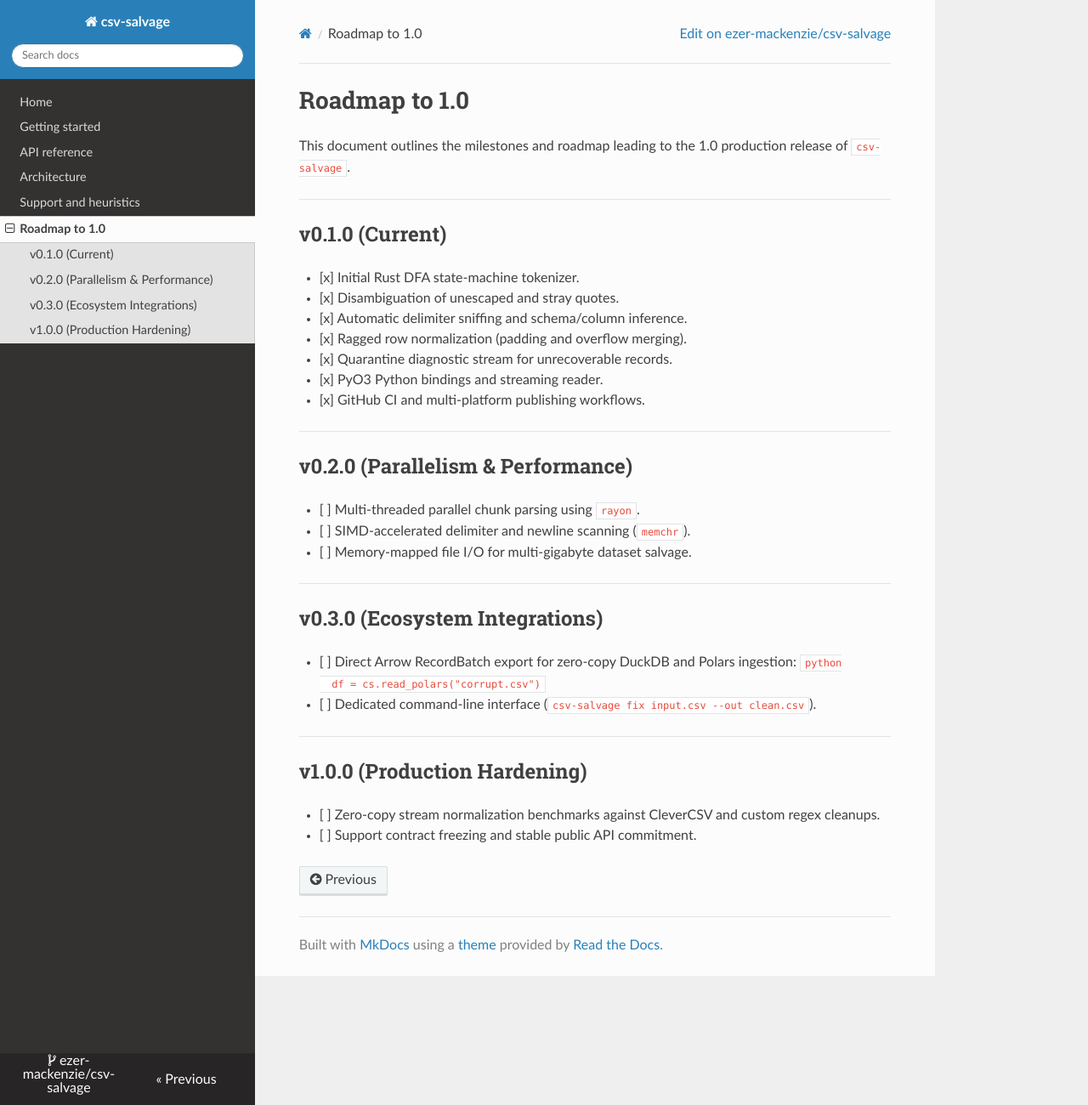
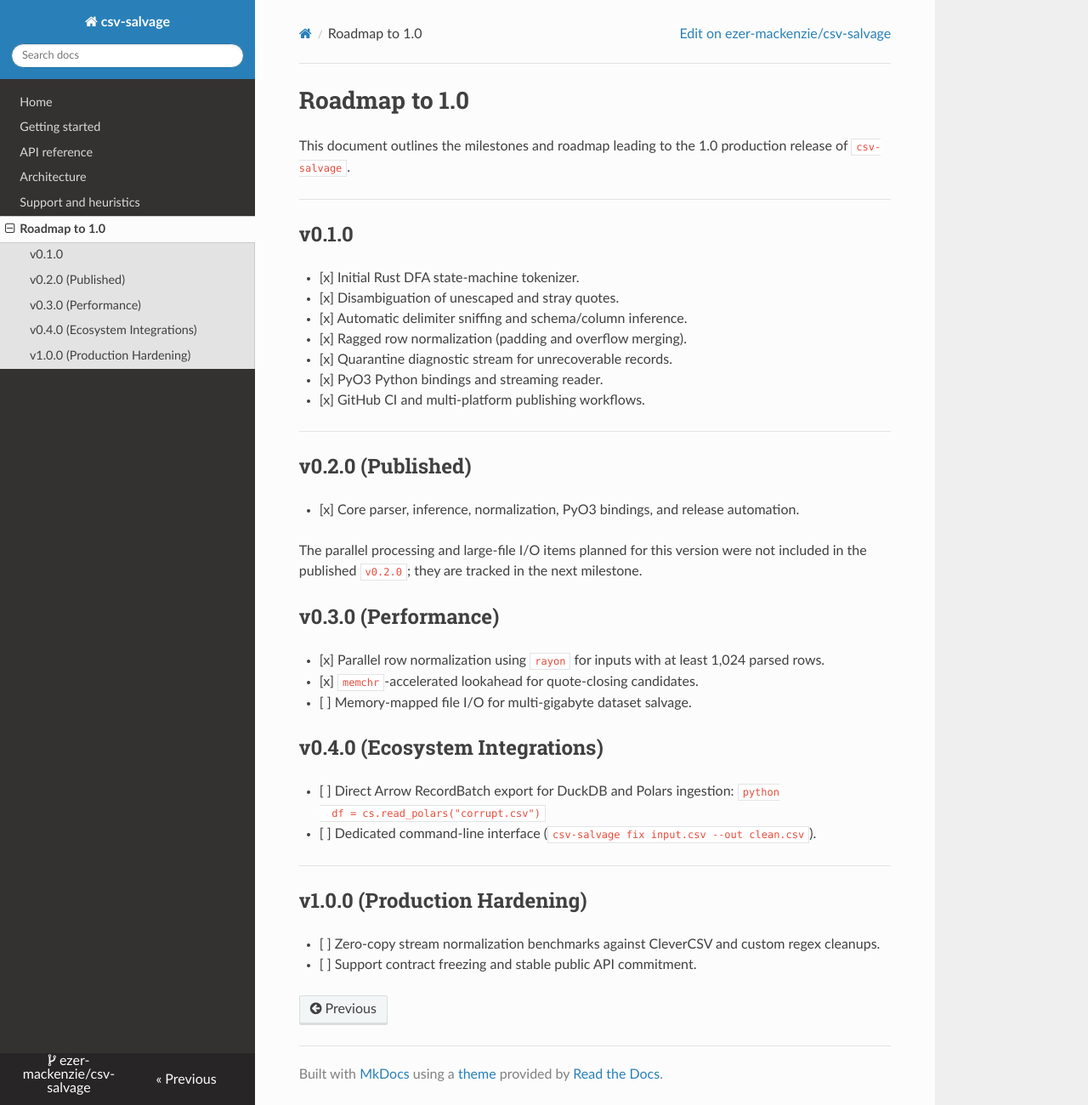
Before and after one commit to ezer-mackenzie/csv-salvage, an MkDocs documentation site: the page built from docs/roadmap-1.0.md, in a window 1280 px wide and 1300 px high. Shown: the whole window at 85% size. Built offline with MkDocs 1.6.1, drawn with Linux system fonts in a browser that asks for light colours; nearby versions of some CDN libraries.

Commit message:
feat(perf): add parallel row normalization
Add Rayon normalization for large inputs and accelerate quote lookahead with memchr. Align the 0.3.0 release notes, documentation, and version metadata.

Co-authored-by: Copilot <223556219+Copilot@users.noreply.github.com>

````diff
--- a/Cargo.toml
+++ b/Cargo.toml
@@ -1,6 +1,6 @@
 [package]
 name = "csv-salvage"
-version = "0.2.0"
+version = "0.3.0"
 edition = "2024"
 rust-version = "1.85"
 description = "High-performance, fault-tolerant CSV salvage and reconstruction engine powered by Rust and PyO3"
@@ -20,4 +20,6 @@ default = ["extension-module"]
 extension-module = ["pyo3/extension-module"]
 
 [dependencies]
+memchr = "2.7"
 pyo3 = { version = "0.29.0" }
+rayon = "1.11"
--- a/docs/roadmap-1.0.md
+++ b/docs/roadmap-1.0.md
@@ -4,7 +4,7 @@ This document outlines the milestones and roadmap leading to the 1.0 production
 
 ---
 
-## v0.1.0 (Current)
+## v0.1.0
 
 - [x] Initial Rust DFA state-machine tokenizer.
 - [x] Disambiguation of unescaped and stray quotes.
@@ -16,17 +16,22 @@ This document outlines the milestones and roadmap leading to the 1.0 production
 
 ---
 
-## v0.2.0 (Parallelism & Performance)
+## v0.2.0 (Published)
 
-- [ ] Multi-threaded parallel chunk parsing using `rayon`.
-- [ ] SIMD-accelerated delimiter and newline scanning (`memchr`).
+- [x] Core parser, inference, normalization, PyO3 bindings, and release automation.
+
+The parallel processing and large-file I/O items planned for this version were not
+included in the published `v0.2.0`; they are tracked in the next milestone.
+
+## v0.3.0 (Performance)
+
+- [x] Parallel row normalization using `rayon` for inputs with at least 1,024 parsed rows.
+- [x] `memchr`-accelerated lookahead for quote-closing candidates.
 - [ ] Memory-mapped file I/O for multi-gigabyte dataset salvage.
 
----
+## v0.4.0 (Ecosystem Integrations)
 
-## v0.3.0 (Ecosystem Integrations)
-
-- [ ] Direct Arrow RecordBatch export for zero-copy DuckDB and Polars ingestion:
+- [ ] Direct Arrow RecordBatch export for DuckDB and Polars ingestion:
   ```python
   df = cs.read_polars("corrupt.csv")
   ```
````
Also changed, not shown: CHANGELOG.md (+9 -1 lines), README.md (+21 -29 lines), docs/api.md (+1 -1 lines), 5 other files.
